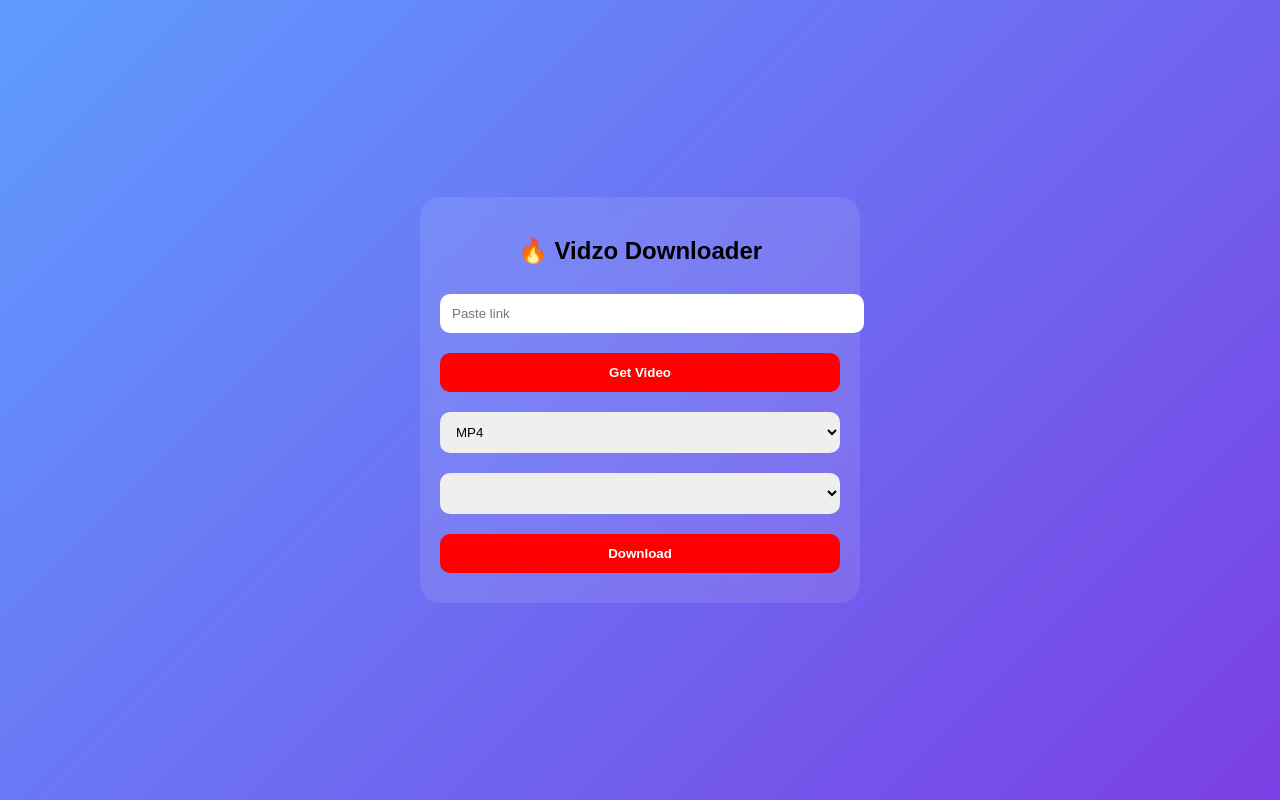
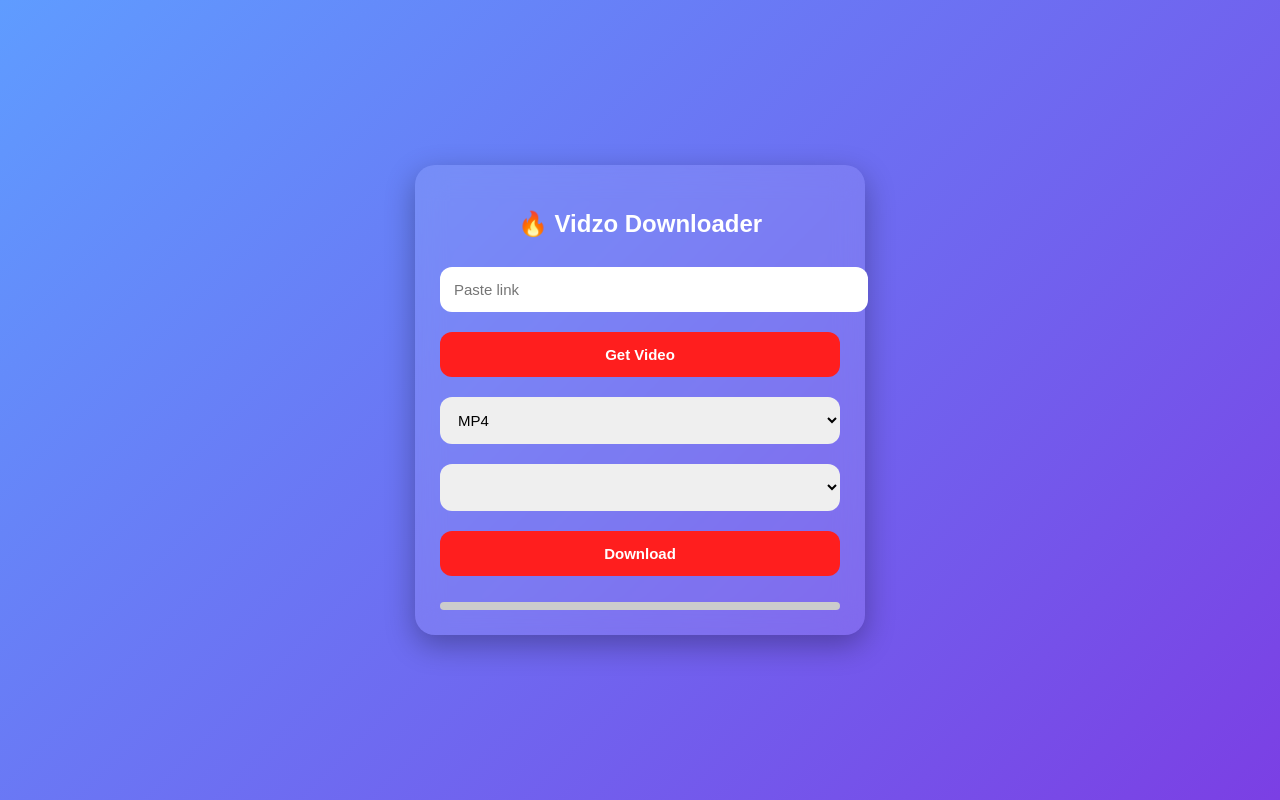
Before and after one commit to viveksingh48162-design/insta-downloader, a Flask app: page / in a window 1280 px wide. Run offline with Flask 3, Linux system fonts and the light colour scheme; lists and menus that the app fills with data are empty.

Commit message:
Update index.html

```diff
--- a/templates/index.html
+++ b/templates/index.html
@@ -11,29 +11,33 @@ body{
     display:flex;
     justify-content:center;
     align-items:center;
-    height:100vh;
+    min-height:100vh;
 }
 
 .box{
     background:rgba(255,255,255,0.1);
-    backdrop-filter:blur(10px);
-    padding:20px;
+    backdrop-filter:blur(15px);
+    padding:25px;
     border-radius:20px;
     width:90%;
     max-width:400px;
     text-align:center;
+    box-shadow:0 10px 30px rgba(0,0,0,0.3);
 }
+
+h2{color:white;}
 
 input,select,button{
     width:100%;
-    padding:12px;
+    padding:14px;
     margin:10px 0;
-    border-radius:10px;
+    border-radius:12px;
     border:none;
+    font-size:15px;
 }
 
 button{
-    background:red;
+    background:#ff1e1e;
     color:white;
     font-weight:bold;
 }
@@ -41,9 +45,29 @@ button{
 img{
     width:100%;
     border-radius:10px;
+    margin-top:10px;
+}
+
+p{color:white;}
+
+.progress{
+    height:8px;
+    background:#ccc;
+    border-radius:10px;
+    overflow:hidden;
+}
+
+.progress-bar{
+    height:100%;
+    width:0%;
+    background:#00ff88;
+}
+
+/* MOBILE FIX */
+@media(max-width:600px){
+    body{align-items:flex-start;padding-top:40px;}
 }
 </style>
-
 </head>
 
 <body>
@@ -65,87 +89,95 @@ img{
 
 <div id="preview"></div>
 
-<button onclick="download()">Download</button>
+<button onclick="startDownload()">Download</button>
+
+<p id="timer"></p>
+
+<div class="progress">
+<div class="progress-bar" id="bar"></div>
+</div>
 
 </div>
 
 <script>
 
-let currentPlatform = ""
+let platform=""
 
 function getVideo(){
-    let url = document.getElementById("url").value
+    let url=document.getElementById("url").value
 
     fetch("/info",{
         method:"POST",
         headers:{"Content-Type":"application/json"},
         body:JSON.stringify({url})
     })
-    .then(res=>res.json())
+    .then(r=>r.json())
     .then(data=>{
 
-        if(data.error){
-            alert(data.error)
-            return
-        }
+        if(data.error){alert(data.error);return;}
 
-        currentPlatform = data.platform
+        platform=data.platform
 
-        // preview
-        document.getElementById("preview").innerHTML = `
-            ${data.thumbnail ? `<img src="${data.thumbnail}">` : ""}
-            <p>${data.title}</p>
-        `
+        document.getElementById("preview").innerHTML=
+        `<img src="${data.thumbnail}">
+        <p>${data.title}</p>`
 
-        let q = document.getElementById("quality")
-        q.innerHTML = ""
+        let q=document.getElementById("quality")
+        q.innerHTML=""
 
-        if(data.platform === "youtube"){
+        if(platform=="youtube"){
             data.formats.forEach(f=>{
-                let opt = document.createElement("option")
-                opt.value = f.format_id
-                opt.text = f.quality
-                q.appendChild(opt)
+                let o=document.createElement("option")
+                o.value=f.format_id
+                o.text=f.quality
+                q.appendChild(o)
             })
             q.style.display="block"
-        } else {
+        }else{
             q.style.display="none"
         }
-
     })
 }
 
 function toggleQuality(){
-    let type = document.getElementById("type").value
-    let q = document.getElementById("quality")
+    let type=document.getElementById("type").value
+    let q=document.getElementById("quality")
 
-    if(type === "mp3"){
-        q.style.display="none"
-    } else {
-        if(currentPlatform === "youtube"){
-            q.style.display="block"
+    if(type=="mp3") q.style.display="none"
+    else if(platform=="youtube") q.style.display="block"
+}
+
+function startDownload(){
+    let t=3
+    let timer=document.getElementById("timer")
+
+    let interval=setInterval(()=>{
+        timer.innerText="Downloading in "+t+" sec..."
+        t--
+        if(t<0){
+            clearInterval(interval)
+            download()
         }
-    }
+    },1000)
 }
 
 function download(){
-    let url = document.getElementById("url").value
-    let type = document.getElementById("type").value
-    let format_id = document.getElementById("quality").value
+    let url=document.getElementById("url").value
+    let type=document.getElementById("type").value
+    let format_id=document.getElementById("quality").value
 
     fetch("/download",{
         method:"POST",
         headers:{"Content-Type":"application/json"},
         body:JSON.stringify({url,type,format_id})
     })
-    .then(res=>res.json())
+    .then(r=>r.json())
     .then(data=>{
-        if(data.error){
-            alert(data.error)
-            return
-        }
+        if(data.error){alert(data.error);return;}
 
-        window.location = "/file?id=" + data.id
+        document.getElementById("bar").style.width="100%"
+
+        window.location="/file?id="+data.id
     })
 }
 
```
